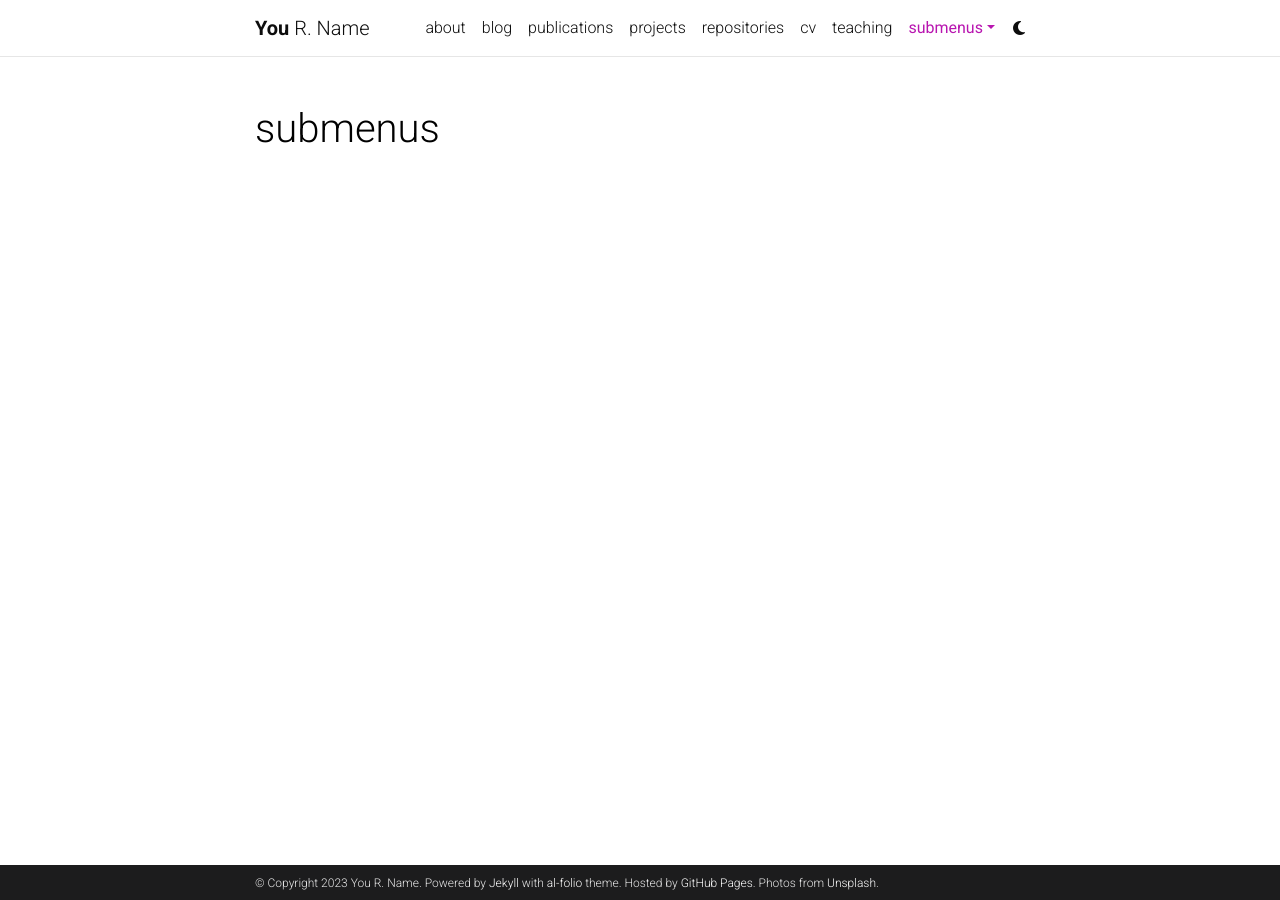
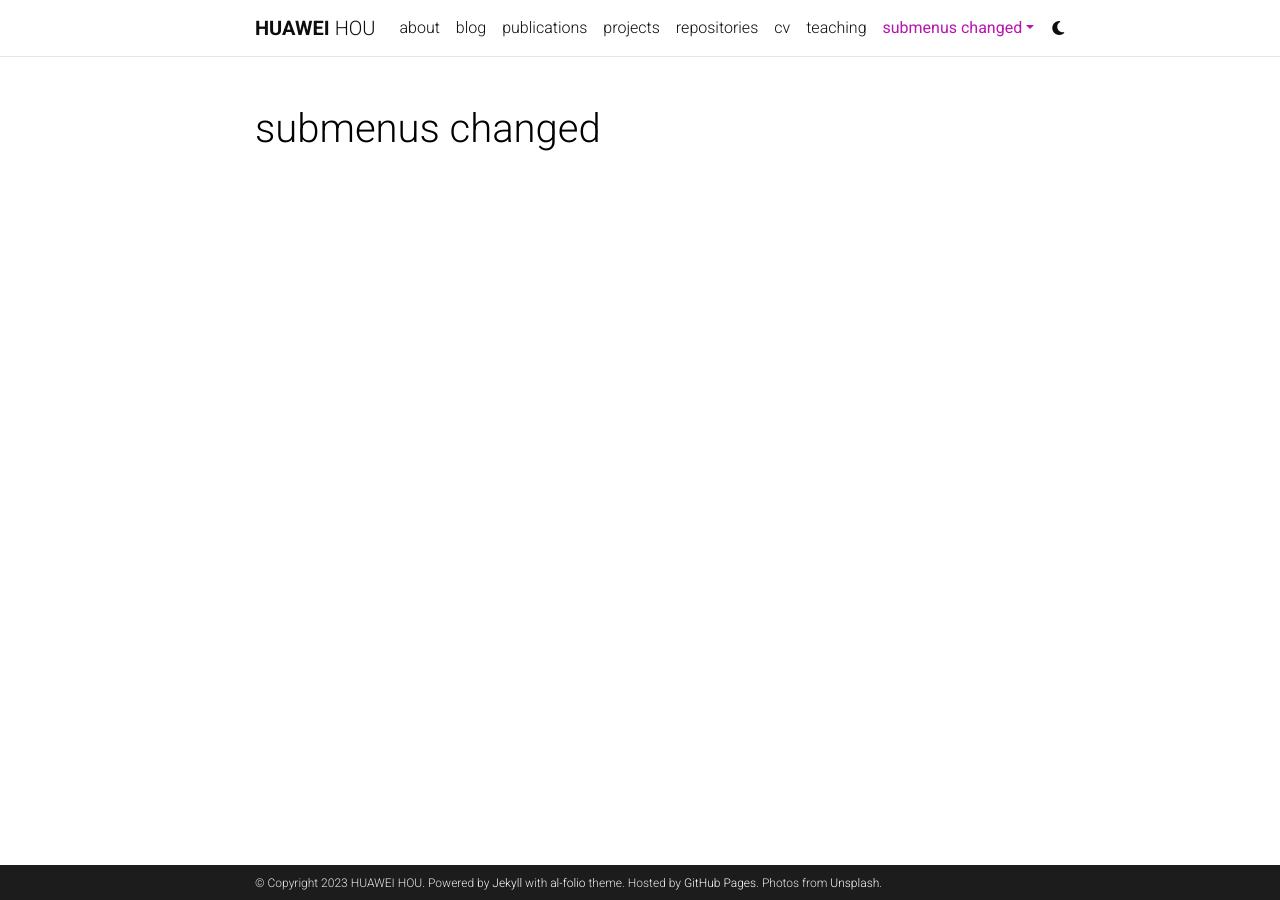
Before and after one commit to houhuawei23/houhuawei23.github.io, a Jekyll site: the page built from _pages/dropdown.md, in a window 1280 px wide. Built offline with Jekyll 4.4.1, drawn with Linux system fonts in a browser that asks for light colours; comment, search, counter and statistics services are not loaded; a style sheet for code colours, icons or effects is not loaded.

Commit message:
test changed config and about

```diff
--- a/_config.yml
+++ b/_config.yml
@@ -3,10 +3,10 @@
 # -----------------------------------------------------------------------------
 
 title: blank # the website title (if blank, full name will be used instead)
-first_name: You
-middle_name: R.
-last_name: Name
-email: you@example.com
+first_name: HUAWEI
+middle_name:
+last_name: HOU
+email: 2589622350@qq.com
 description: > # the ">" symbol means to ignore newlines until "footer_text:"
   A simple, whitespace theme for academics. Based on [*folio](https://github.com/bogoli/-folio) design.
 footer_text: >
@@ -18,8 +18,8 @@ keywords: jekyll, jekyll-theme, academic-website, portfolio-website  # add your
 lang: en # the language of your site (for example: en, fr, cn, ru, etc.)
 icon: ⚛️  # the emoji used as the favicon (alternatively, provide image name in /assets/img/)
 
-url: https://alshedivat.github.io # the base hostname & protocol for your site
-baseurl: /al-folio # the subpath of your site, e.g. /blog/
+url: https://houhuawi23.github.io # the base hostname & protocol for your site
+baseurl:  # the subpath of your site, e.g. /blog/
 last_updated: false # set to true if you want to display last updated in the footer
 impressum_path:  # set to path to include impressum link in the footer, use the same path as permalink in a page, helps to conform with EU GDPR
 
--- a/_pages/dropdown.md
+++ b/_pages/dropdown.md
@@ -1,6 +1,6 @@
 ---
 layout: page
-title: submenus
+title: submenus changed
 nav: true
 nav_order: 6
 dropdown: true
```
Also changed, not shown: _pages/about.md (+2 -0 lines).
